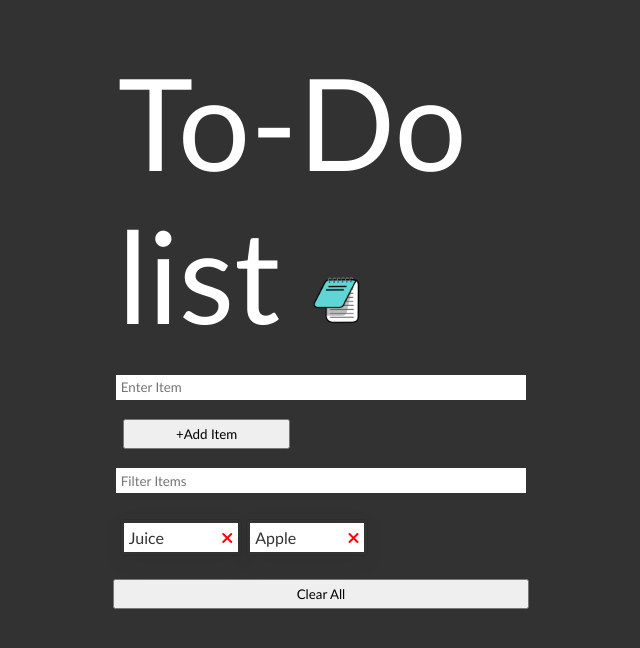
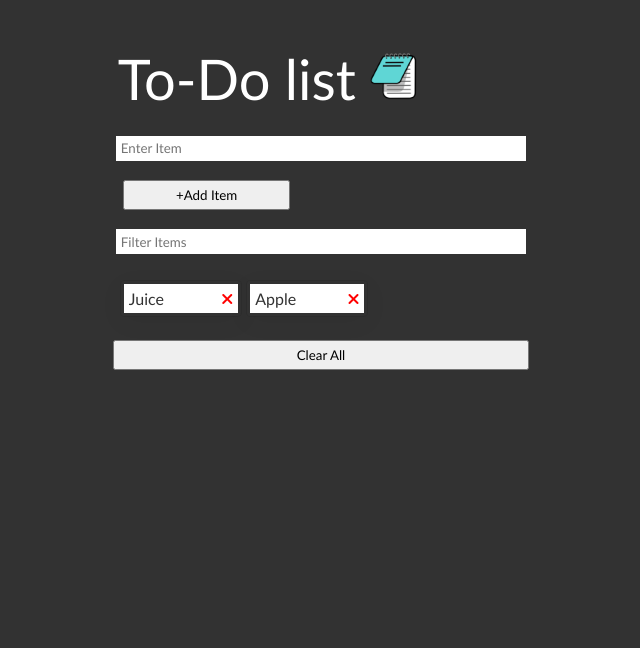
Before and after one commit to syeduroojkamal/toDoList, a plain HTML site: page index.html in a window 1280 px wide. Shown: the whole page, without its empty margins (327-967 px from the left). Drawn offline with Linux system fonts and the light colour scheme.

Commit message:
fix: title responsiveness 2

```diff
--- a/style.css
+++ b/style.css
@@ -33,7 +33,7 @@ body {
 }
 
 .title {
-  font-size: 10vw;
+  font-size: min(3.5rem, 10vw);
 }
 
 .title > img {
```
